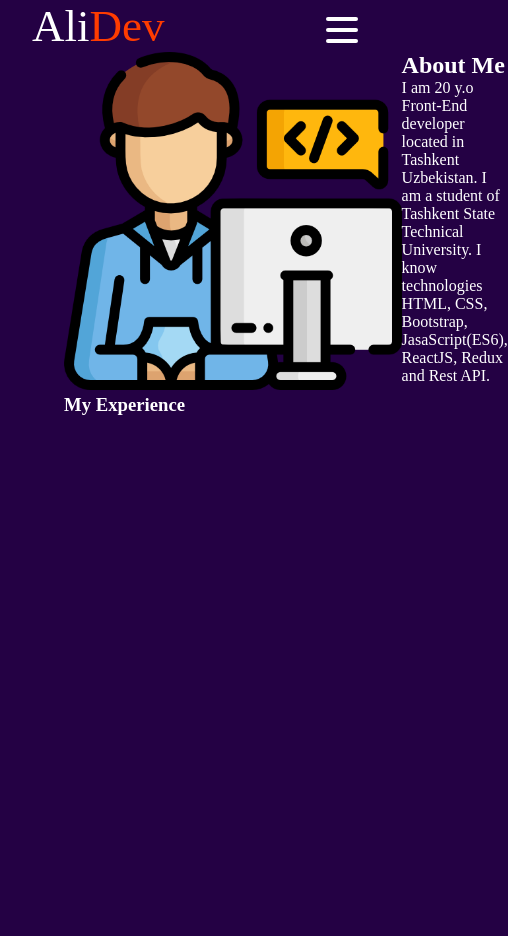
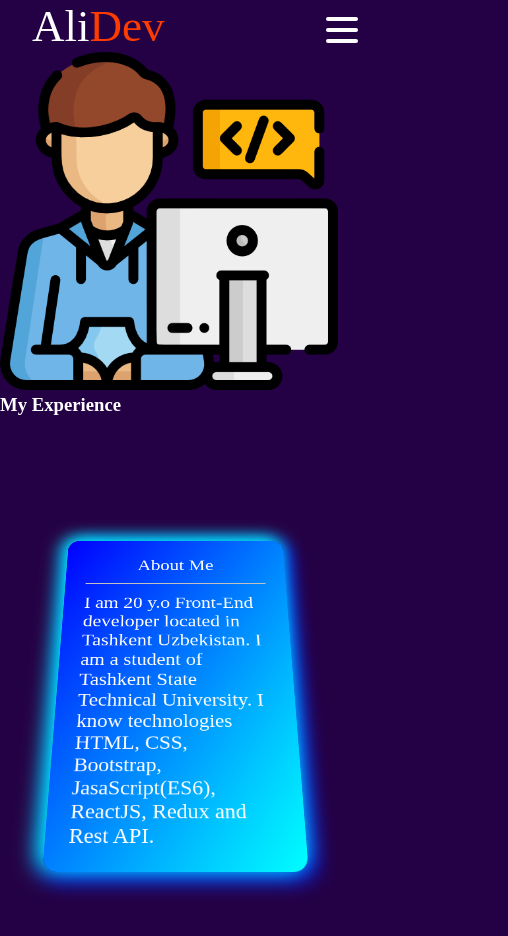
Before and after one commit to odilovalisher17/portfolio, a React (Create React App) app: page /about in a window 390 px wide. Shown: the top 936 px of the page, 508 px wide, since content can reach past the window. Before the commit the page ends 844 px from the top, so only its background shows below. Built offline with nearby package versions, Linux system fonts and the light colour scheme; a web font is replaced by a local one.

Commit message:
0:09 05.01.2022

```diff
--- a/src/Components/About/About.css
+++ b/src/Components/About/About.css
@@ -1,9 +1,54 @@
 .about{
     display: flex;
-    justify-content: space-between;
+    justify-content: space-around;
     padding: 0 4rem;
+    padding-top: 3rem;
 }
 
 .about-left img{
     height: 40vh;
 }
+
+.about-right{
+    padding: 2rem 4rem;
+    width: 800px;
+    color: aqua;
+    animation: animate-color 4s 1;
+    color: #fff;
+    background: linear-gradient(to bottom right, blue, aqua);
+    box-shadow: -5px -5px 30px 5px aqua, 5px 5px 30px 5px blue !important;
+
+        transform:
+          perspective(750px)
+          translate3d(0px, 0px, -250px)
+          rotateX(27deg)
+          scale(0.9, 0.9);
+        border-radius: 20px;
+
+        box-shadow: 0 70px 40px -20px rgba(0, 0, 0, 0.2);
+        transition: 0.4s ease-in-out transform;
+}:hover {
+    transform: translate3d(0px, 0px, -250px);
+}
+
+.about-right h2{
+    text-align: center;
+    font-weight: 500;
+    font-size: 30px;
+}
+.about-right p{
+    font-size: 30px;
+}
+
+@media screen and (max-width:768px) {
+    .about{
+        flex-direction: column;
+        justify-content: center;
+        padding: 0 0 !important;
+    }
+    .about-right{
+        width: 90% !important;
+        padding: 2rem 2rem;
+        font-size: 16px;
+    }
+}
--- a/src/Components/About/About.js
+++ b/src/Components/About/About.js
@@ -1,6 +1,7 @@
 import React from 'react'
 import './About.css'
 import foto1 from './programmer.png'
+import f2 from './f3.png'
 
 const About = () => {
     return (
@@ -11,7 +12,9 @@ const About = () => {
             </div>
 
             <div className='about-right'>
+
                 <h2>About Me</h2>
+                <br /> <hr /> <br />
                 <p>
                     I am 20 y.o Front-End developer located in Tashkent Uzbekistan. I am a student of Tashkent State Technical University. I know technologies HTML, CSS, Bootstrap, JasaScript(ES6), ReactJS, Redux and Rest API.
                 </p>
```
Also changed, not shown: src/Components/About/f3.png (added).
